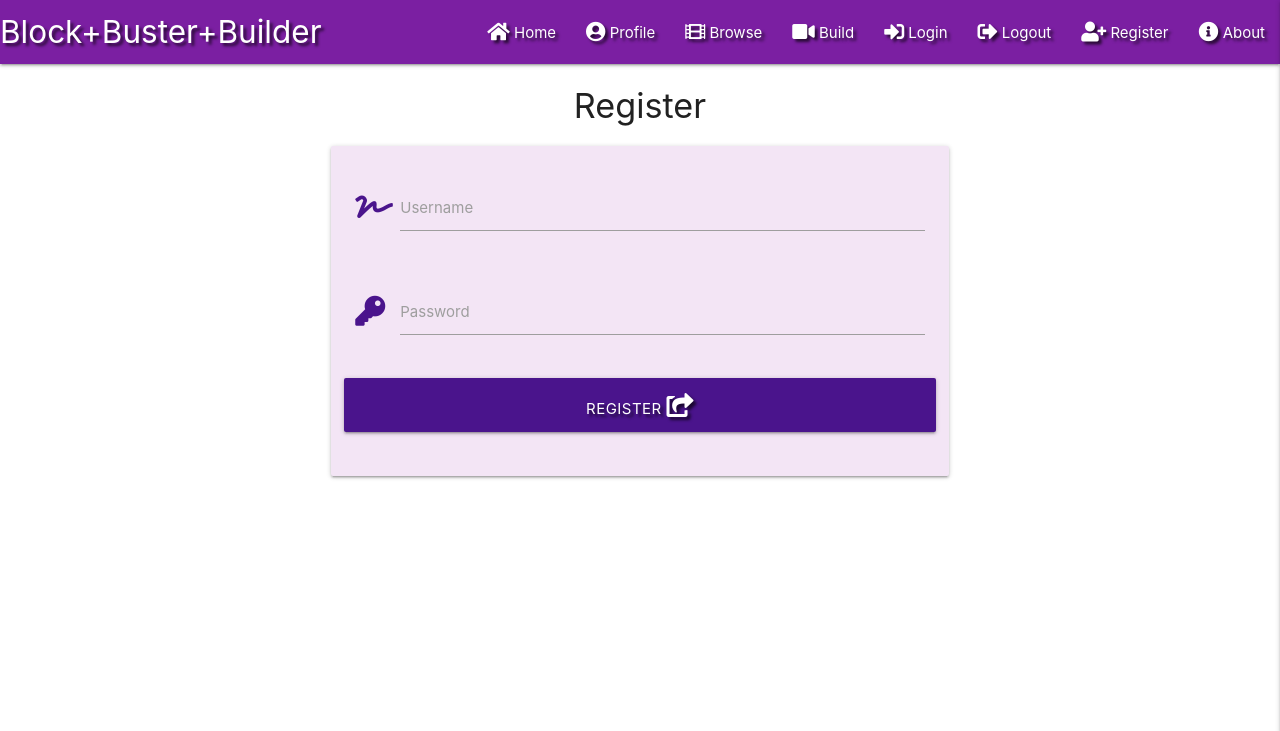
After one commit to charliekranz/blockbuster_MS3, a Flask app: page /register in a window 1280 px wide. The commit adds this page. Shown: the top 731 px of the page. Run offline with Flask 2, Linux system fonts and the light colour scheme; some libraries are stand-ins or nearby versions.

Commit message:
Add register template

```diff
--- a/app.py
+++ b/app.py
@@ -4,6 +4,7 @@ from flask import (
     request, session, url_for)
 from flask_pymongo import PyMongo
 from bson.objectid import ObjectId
+from werkzeug.security import generate_password_hash, check_password_hash
 if os.path.exists("env.py"):
     import env
 
@@ -24,6 +25,11 @@ def get_stories():
     return render_template("blockbusters.html", stories=stories )
 
 
+@app.route("/register", methods=["GET", "POST"])
+def register():
+    return render_template("register.html")
+
+
 if __name__ == "__main__":
     app.run(host=os.environ.get("IP"),
             port=int(os.environ.get("PORT")),
--- a/templates/base.html
+++ b/templates/base.html
@@ -21,11 +21,11 @@
             <ul class="right hide-on-med-and-down">
                 <li><a href="#"><i class="fas fa-home fa-lg"></i> Home</a></li>
                 <li><a href="#"><i class="fas fa-user-circle fa-lg"></i> Profile</a></li>
-                <li><a href="{{ url_for('get_stories')  }}"><i class="fas fa-film fa-lg"></i> Browse</a></li>
+                <li><a href="{{ url_for('get_stories') }}"><i class="fas fa-film fa-lg"></i> Browse</a></li>
                 <li><a href="#"><i class="fas fa-video fa-lg"></i> Build</a></li>
                 <li><a href="#"><i class="fas fa-sign-in-alt fa-lg"></i> Login</a></li>
                 <li><a href="#"><i class="fas fa-sign-out-alt fa-lg"></i> Logout</a></li>
-                <li><a href="#"><i class="fas fa-user-plus fa-lg"></i> Register</a></li>
+                <li><a href="{{ url_for('register') }}"><i class="fas fa-user-plus fa-lg"></i> Register</a></li>
                 <li><a href="#"><i class="fas fa-info-circle fa-lg"></i> About</a></li>
             </ul>
             </div>
@@ -40,7 +40,7 @@
             <li><a href="#"><i class="fas fa-video"></i> Build</a></li>
             <li><a href="#"><i class="fas fa-sign-in-alt"></i> Login</a></li>
             <li><a href="#"><i class="fas fa-sign-out-alt"></i> Logout</a></li>
-            <li><a href="#"><i class="fas fa-user-plus"></i> Register</a></li>
+            <li><a href="{{ url_for('register') }}"><i class="fas fa-user-plus"></i> Register</a></li>
             <li><a href="#"><i class="fas fa-info-circle"></i> About</a></li>
         </ul>
     </header>
--- /dev/null
+++ b/templates/register.html
@@ -0,0 +1,37 @@
+{% extends "base.html" %}
+{% block content %}
+
+    <h4 class="center-align">
+        Register
+    </h4>
+
+    <div class="row">
+        <form class="col s12 m6 offset-m3" method="POST" action="{{ url_for('register') }}">
+            <div class="card-panel purple lighten-5">
+                 <!-- username -->
+                <div class="row">
+                     <div class="input-field col s12">
+                        <i class="fas fa-signature prefix purple-text text-darken-4"></i>
+                        <input id="username" name="username" type="text" class="validate">
+                        <label for="username">Username</label>
+                     </div>
+                </div>
+                 <!-- password -->
+                <div class="row">
+                    <div class="input-field col s12">
+                        <i class="fas fa-key prefix purple-text text-darken-4"></i>
+                        <input id="password" name="password" type="password" class="validate">
+                        <label for="password">Password</label>
+                    </div>
+                 </div>
+                 <!-- regsiter -->
+                <div class="row">
+                    <button type="submit" class="col s12 btn-large purple darken-4 text-shadow">
+                        Register <i class="fa fa-share-square"></i>
+                    </button>
+                </div>
+            </div>
+        </form>
+    </div>
+
+{% endblock %}
```
Also changed, not shown: README.md.
